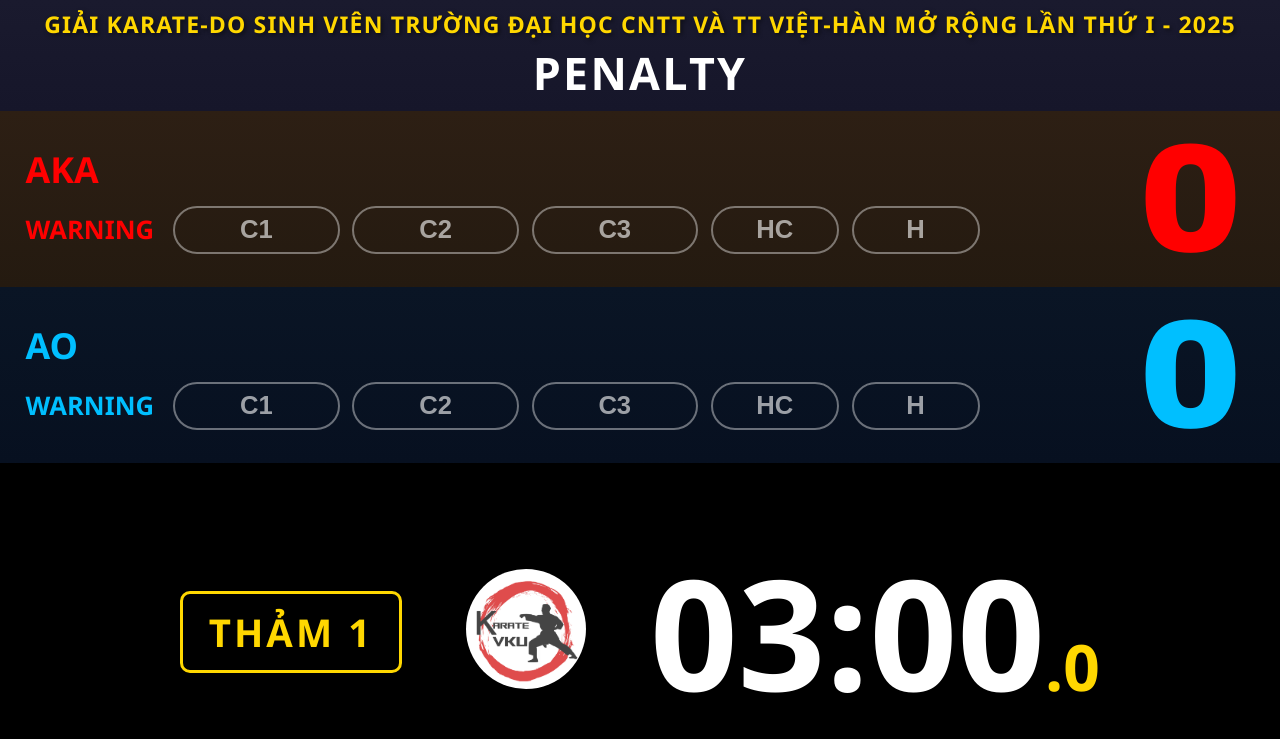
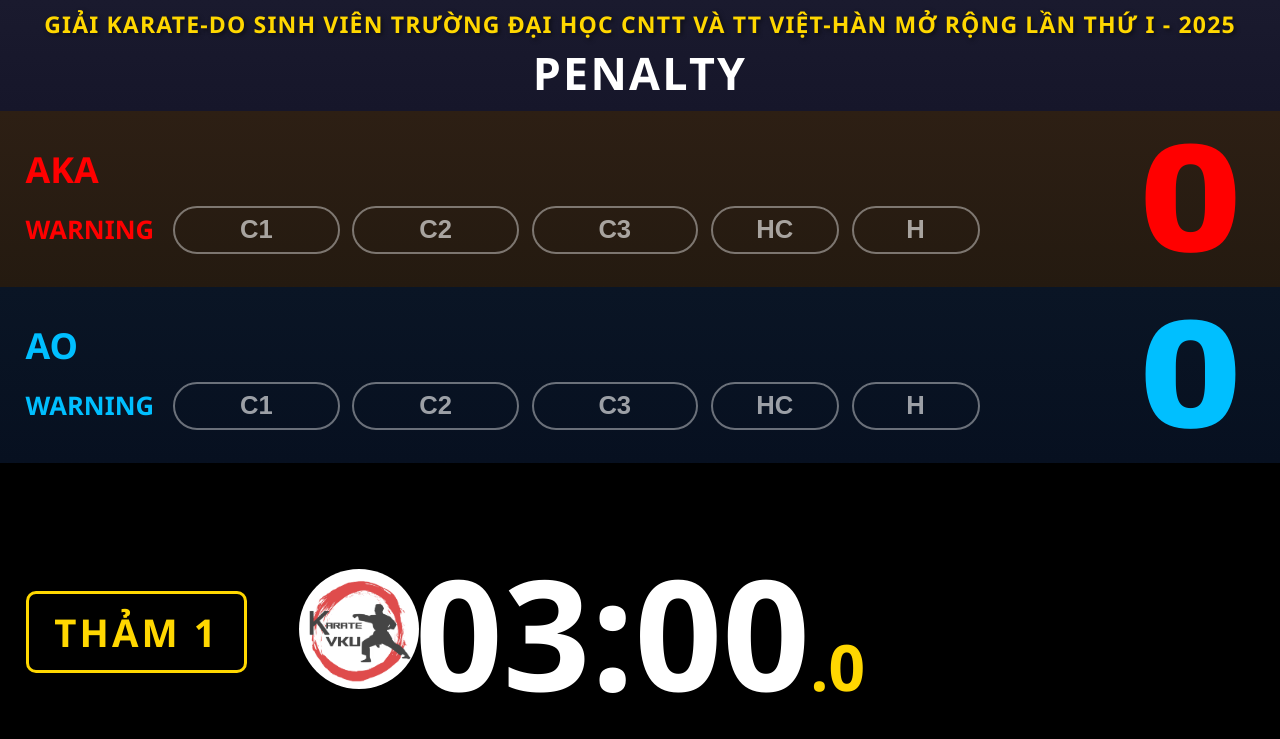
Before and after one commit to quan2003/Karate-Scoreboard, a plain HTML site: page kumite-scoreboard/display.html in a window 1280 px wide. Drawn offline with Linux system fonts and the light colour scheme.

Commit message:
Refactor: Update timer layout for team and individual modes in display

```diff
--- a/kumite-scoreboard/css/display.css
+++ b/kumite-scoreboard/css/display.css
@@ -201,13 +201,55 @@ body {
 
 .timer-content {
   display: flex;
-  flex-direction: row;
   align-items: center;
-  gap: 5vw;
-  justify-content: center;
+  justify-content: space-between;
   width: 100%;
   position: relative;
   padding: 0 2vw;
+  gap: 2vw;
+}
+
+/* Team mode layout - Event title bên trái, timer + logo giữa, team info bên phải */
+.timer-content > .event-title {
+  flex-shrink: 0;
+  order: 1;
+}
+
+.timer-content > .logo-container {
+  flex-shrink: 0;
+  order: 2;
+  position: absolute;
+  left: 50%;
+  transform: translateX(calc(-50% - 25vw));
+}
+
+.timer-content > .timer-display {
+  position: absolute;
+  left: 50%;
+  transform: translateX(-50%);
+  order: 3;
+}
+
+.timer-content > .team-info-container {
+  flex-shrink: 0;
+  order: 4;
+  margin-left: auto;
+}
+
+/* Individual mode layout - Event và logo bên trái, timer ở giữa tuyệt đối */
+.timer-content.individual-mode {
+  justify-content: flex-start;
+}
+
+.timer-content.individual-mode > .event-title {
+  order: 1;
+}
+
+.timer-content.individual-mode > .logo-container {
+  order: 2;
+  margin-left: 2vw;
+  position: static;
+  transform: none;
 }
 
 /* Event Title - Bên cạnh timer */
--- a/kumite-scoreboard/js/display.js
+++ b/kumite-scoreboard/js/display.js
@@ -223,12 +223,18 @@ function updateTimerDisplay() {
 // Update team mode display
 function updateTeamModeDisplay() {
   const teamInfoContainer = document.getElementById("teamInfoContainer");
+  const timerContent = document.querySelector(".timer-content");
 
   if (!teamInfoContainer) return;
 
   // Show/hide based on mode
   if (state.mode === "team" && state.teamMode) {
     teamInfoContainer.style.display = "flex";
+
+    // Remove individual mode class
+    if (timerContent) {
+      timerContent.classList.remove("individual-mode");
+    }
 
     // Update round number
     const roundNumber = document.getElementById("roundNumber");
@@ -247,6 +253,11 @@ function updateTeamModeDisplay() {
     }
   } else {
     teamInfoContainer.style.display = "none";
+
+    // Add individual mode class
+    if (timerContent) {
+      timerContent.classList.add("individual-mode");
+    }
   }
 }
 
```
Also changed, not shown: kata-scoreboard/display.html (+2 -3 lines), 1 other file.
